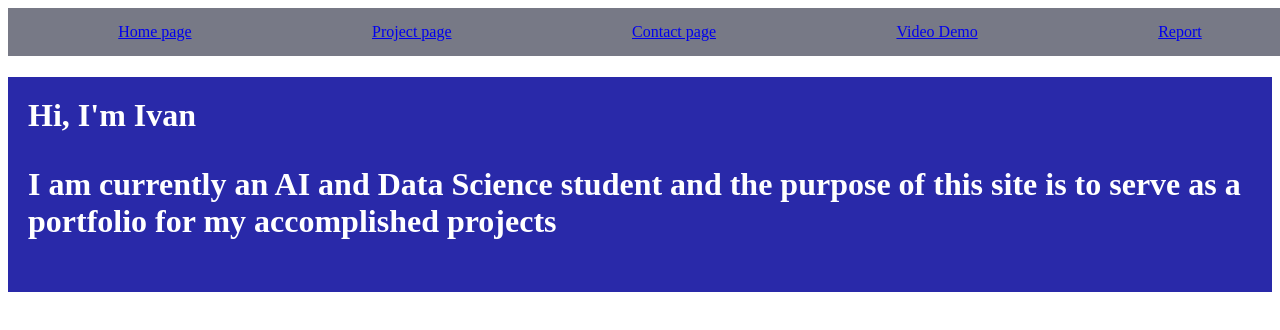
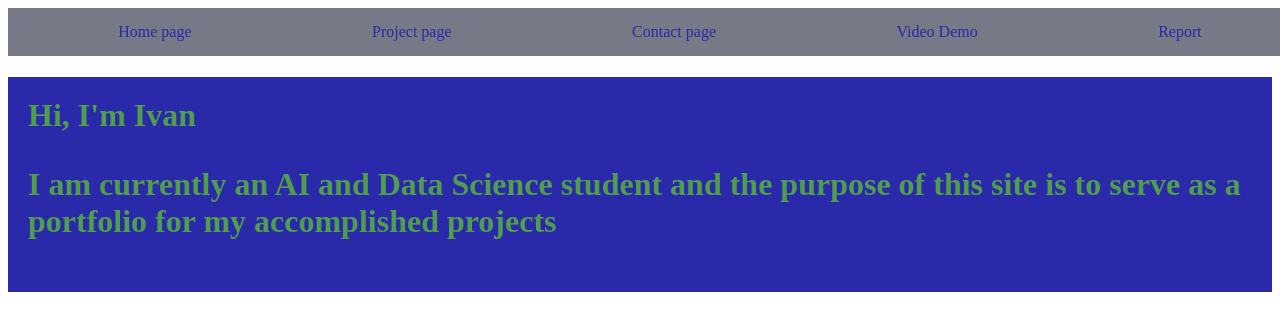
Before and after one commit to IvanMarfo1/AS1.draft, a plain HTML site: page Index.html in a window 1280 px wide. Shown: the top 330 px of the page. Drawn offline with Linux system fonts and the light colour scheme.

Commit message:
styled the nav anchor tags

```diff
--- a/as1.css
+++ b/as1.css
@@ -1,6 +1,6 @@
 h1 {
     background-color: rgb(41, 41, 169);
-    color: white;
+    color: rgb(80, 157, 78);
     padding: 20px;
     grid-area: header;
 }
@@ -24,4 +24,10 @@ ul:nth-child(1) {
 }
 .nobullets{
     list-style: none;
+
+    color: aqua;
 }
+a{
+   text-decoration: none;
+   color: rgb(41, 41, 169);
+}
```
